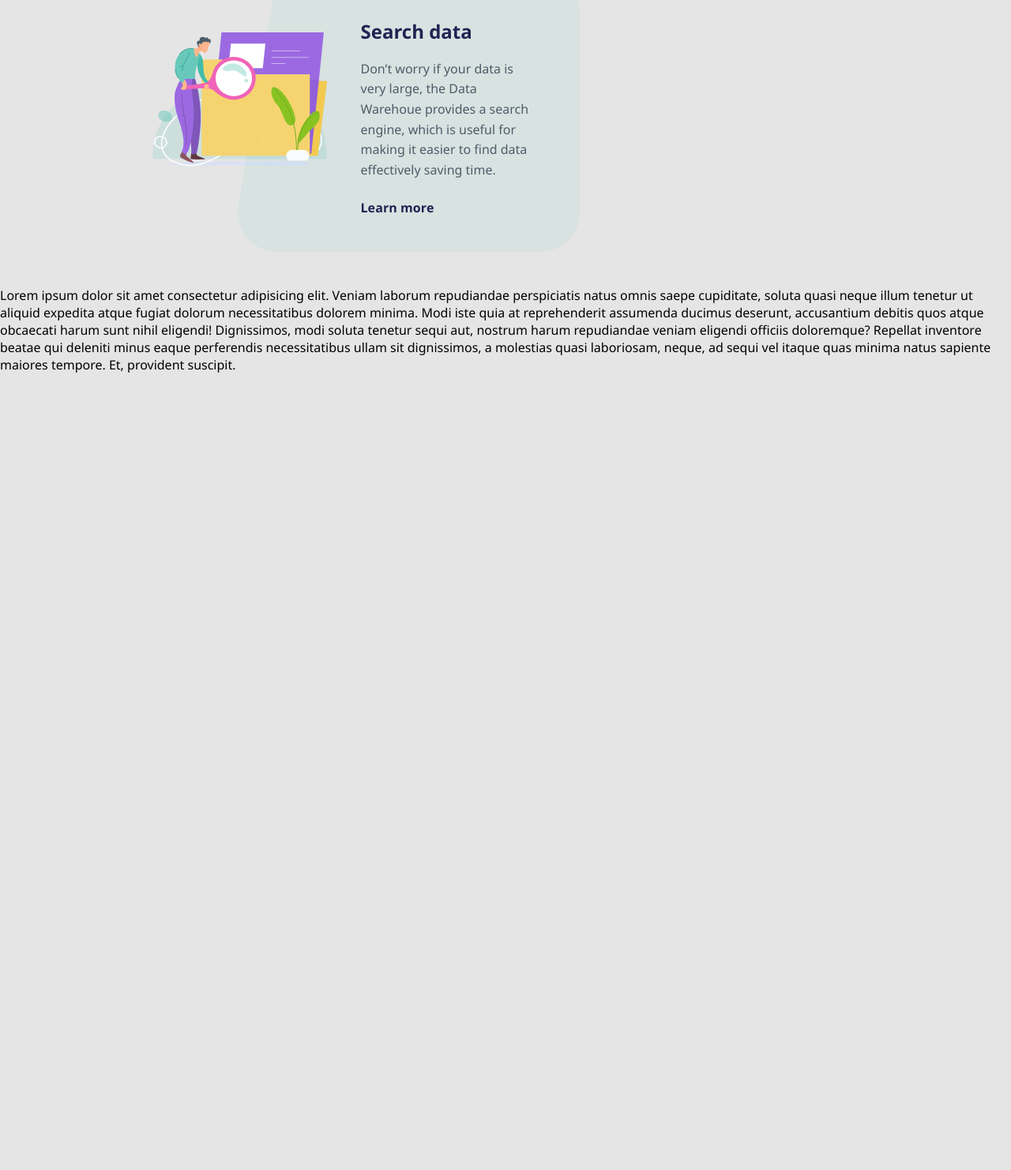
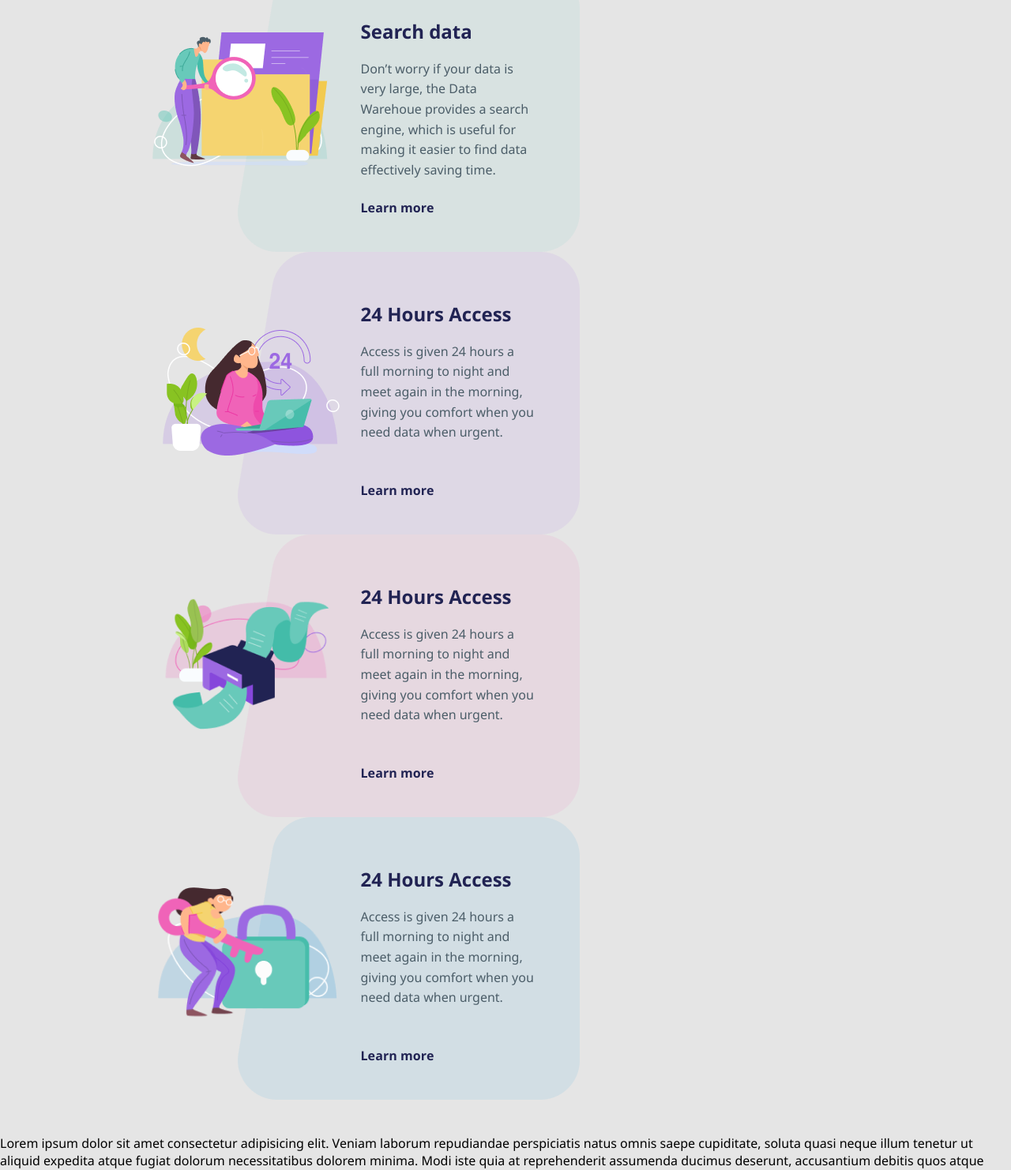
Before and after one commit to Listopad02/Ratio, a plain HTML site: page module1/index.html in a window 1280 px wide. Shown: the part 1938-3420 px from the top of the page at 79% size. Before the commit the page ends 2411 px from the top, so only its background shows below. Drawn offline with Linux system fonts and the light colour scheme.

Commit message:
data blocks realized, centralization required

```diff
--- a/module1/index.html
+++ b/module1/index.html
@@ -60,7 +60,42 @@
                         </div>
                     </div>
                 </div>
-
+                <div class="data-section">
+                    <div class="data-img">
+                        <img src="img/image4.png" alt="img" />
+                    </div>
+                    <div class="block container-2">
+                        <div class="data-content">
+                            <h1 class="container-data-header">24 Hours Access</h1>
+                            <p class="container-data-text">Access is given 24 hours a full morning to night and meet again in the morning, giving you comfort when you need data when urgent.</p>
+                            <a href="#" class="container-data-btn">Learn more</a>
+                        </div>
+                    </div>
+                </div>
+                <div class="data-section">
+                    <div class="data-img">
+                        <img src="img/image5.png" alt="img" />
+                    </div>
+                    <div class="block container-3">
+                        <div class="data-content">
+                            <h1 class="container-data-header">24 Hours Access</h1>
+                            <p class="container-data-text">Access is given 24 hours a full morning to night and meet again in the morning, giving you comfort when you need data when urgent.</p>
+                            <a href="#" class="container-data-btn">Learn more</a>
+                        </div>
+                    </div>
+                </div>
+                <div class="data-section">
+                    <div class="data-img">
+                        <img src="img/image6.png" alt="img" />
+                    </div>
+                    <div class="block container-4">
+                        <div class="data-content">
+                            <h1 class="container-data-header">24 Hours Access</h1>
+                            <p class="container-data-text">Access is given 24 hours a full morning to night and meet again in the morning, giving you comfort when you need data when urgent.</p>
+                            <a href="#" class="container-data-btn">Learn more</a>
+                        </div>
+                    </div>
+                </div>
             </div>
         </section>
         <br>
--- a/module1/style.css
+++ b/module1/style.css
@@ -158,10 +158,35 @@ body {
     display: flex;
 }
 .container {
+    display: flex;
     margin-left: 109px;
     width: 531px;
     height: 358px;
     background: url(img/rect1.png);
+    background-repeat: no-repeat;
+}
+.container-2 {
+    display: flex;
+    margin-left: 109px;
+    width: 531px;
+    height: 358px;
+    background: url(img/rect2.png);
+    background-repeat: no-repeat;
+}
+.container-3 {
+    display: flex;
+    margin-left: 109px;
+    width: 531px;
+    height: 358px;
+    background: url(img/rect3.png);
+    background-repeat: no-repeat;
+}
+.container-4 {
+    display: flex;
+    margin-left: 109px;
+    width: 531px;
+    height: 358px;
+    background: url(img/rect4.png);
     background-repeat: no-repeat;
 }
 .data-section {
```
Also changed, not shown: module1/img/image4.png (added), module1/img/image5.png (added), module1/img/image6.png (added), module1/img/rect2.png (added), module1/img/rect3.png (added), module1/img/rect4.png (added).
